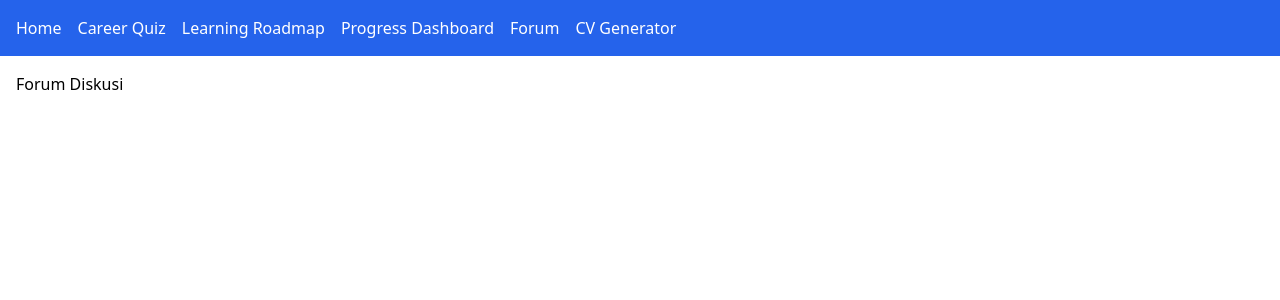
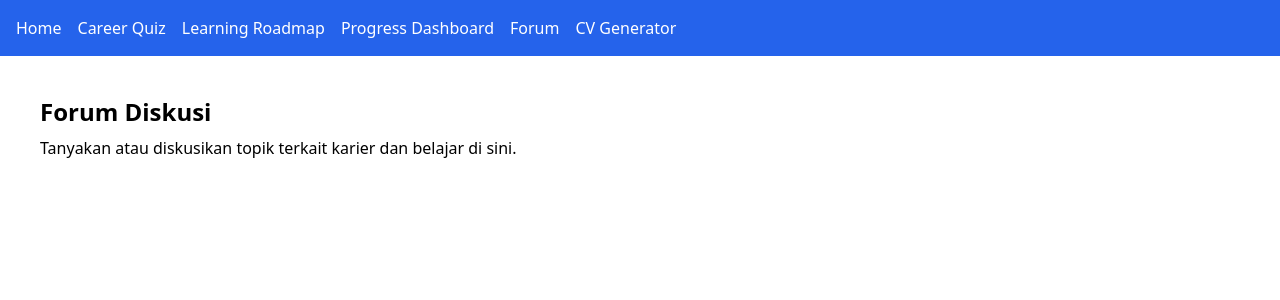
Before and after one commit to mustain97/IDCamp-2024-Developer-Challenge, a React (Vite) app: page /forum in a window 1280 px wide. Shown: the top 300 px of the page. Built offline with nearby package versions, Linux system fonts and the light colour scheme.

Commit message:
Update ForumDiscussion.jsx

```diff
--- a/src/pages/ForumDiscussion.jsx
+++ b/src/pages/ForumDiscussion.jsx
@@ -1 +1,8 @@
-export default function ForumDiscussion() { return <div className='p-4'>Forum Diskusi</div>; }
+export default function ForumDiscussion() {
+  return (
+    <div className="p-10">
+      <h2 className="text-2xl font-semibold">Forum Diskusi</h2>
+      <p className="mt-2">Tanyakan atau diskusikan topik terkait karier dan belajar di sini.</p>
+    </div>
+  );
+}
```
